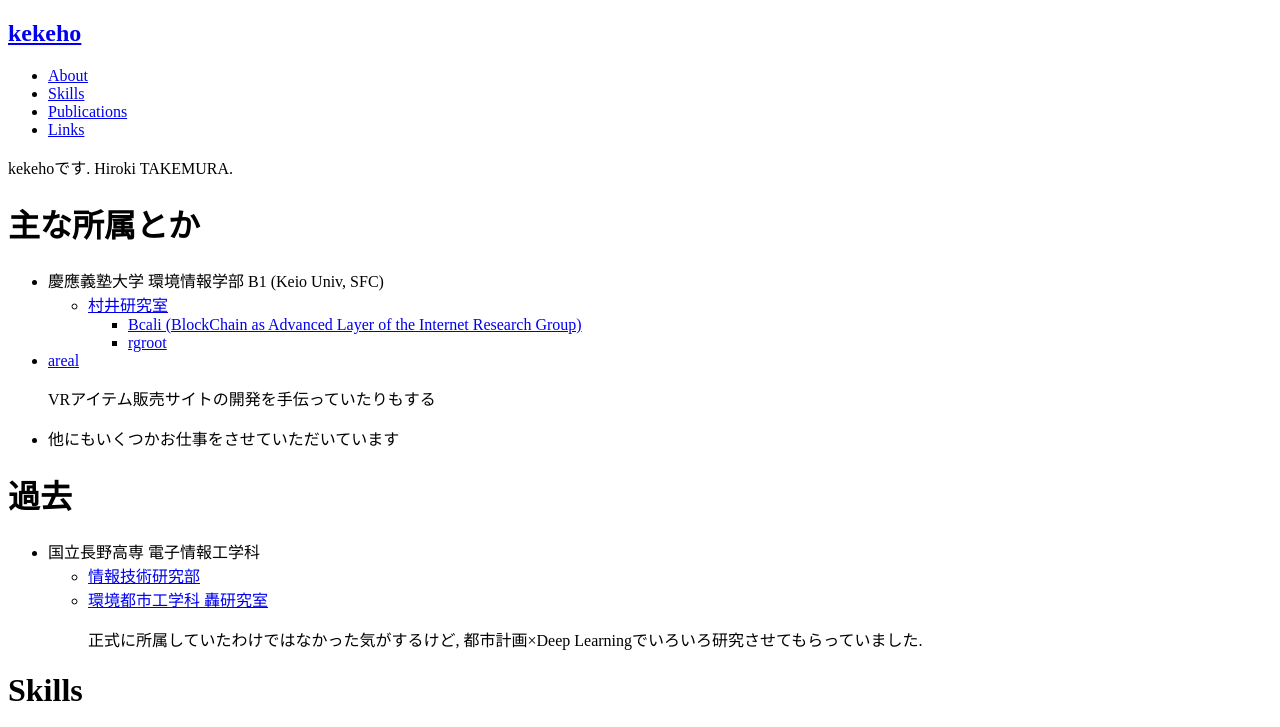
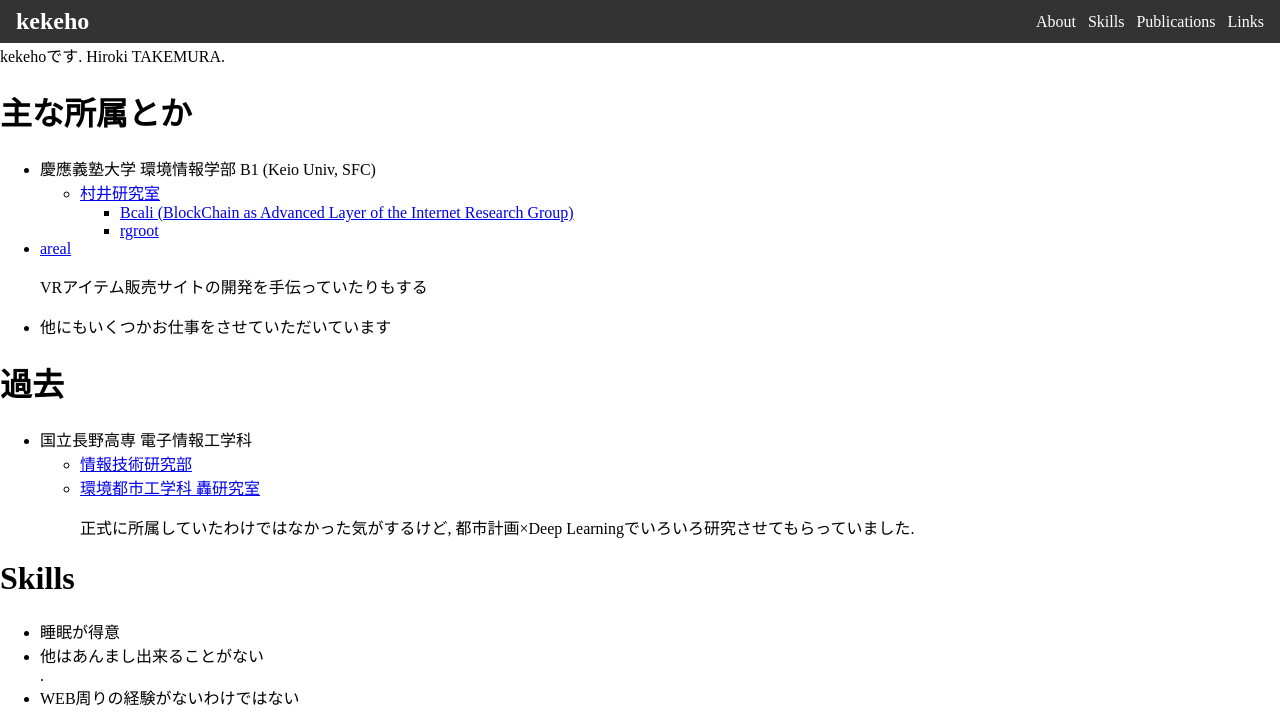
Before and after one commit to kekeho/web, a plain HTML site: page front/index.html in a window 1280 px wide. Shown: the top 727 px of the page. Drawn offline with Linux system fonts and the light colour scheme.

Commit message:
add: navbar css

```diff
--- a/front/index.html
+++ b/front/index.html
@@ -5,6 +5,8 @@
     <meta http-equiv="X-UA-Compatible" content="IE=edge">
     <meta name="viewport" content="width=device-width, initial-scale=1.0">
     <title>kekeho</title>
+
+    <link rel="stylesheet" href="style.css">
 </head>
 <body>
     <header>
--- /dev/null
+++ b/front/style.css
@@ -0,0 +1,41 @@
+body {
+    margin: 0;
+    padding: 0;
+}
+
+header nav {
+    margin: 0;
+    padding: 0.5rem 1rem;
+    background-color: #333333;
+    color: #ffffff;
+
+    display: flex;
+    justify-content: space-between;
+    align-items: center;
+}
+
+header nav .title h1 {
+    margin: 0;
+}
+
+header nav .title h1 a {
+    color: #ffffff;
+    margin: 0;
+    text-decoration: none;
+}
+
+header nav ul {
+    display: block;
+    margin: 0;
+}
+
+header nav ul li {
+    display: inline;
+    text-decoration: none;
+    margin-left: 0.5rem;
+}
+
+header nav ul li a {
+    color: white;
+    text-decoration: none;
+}
```
